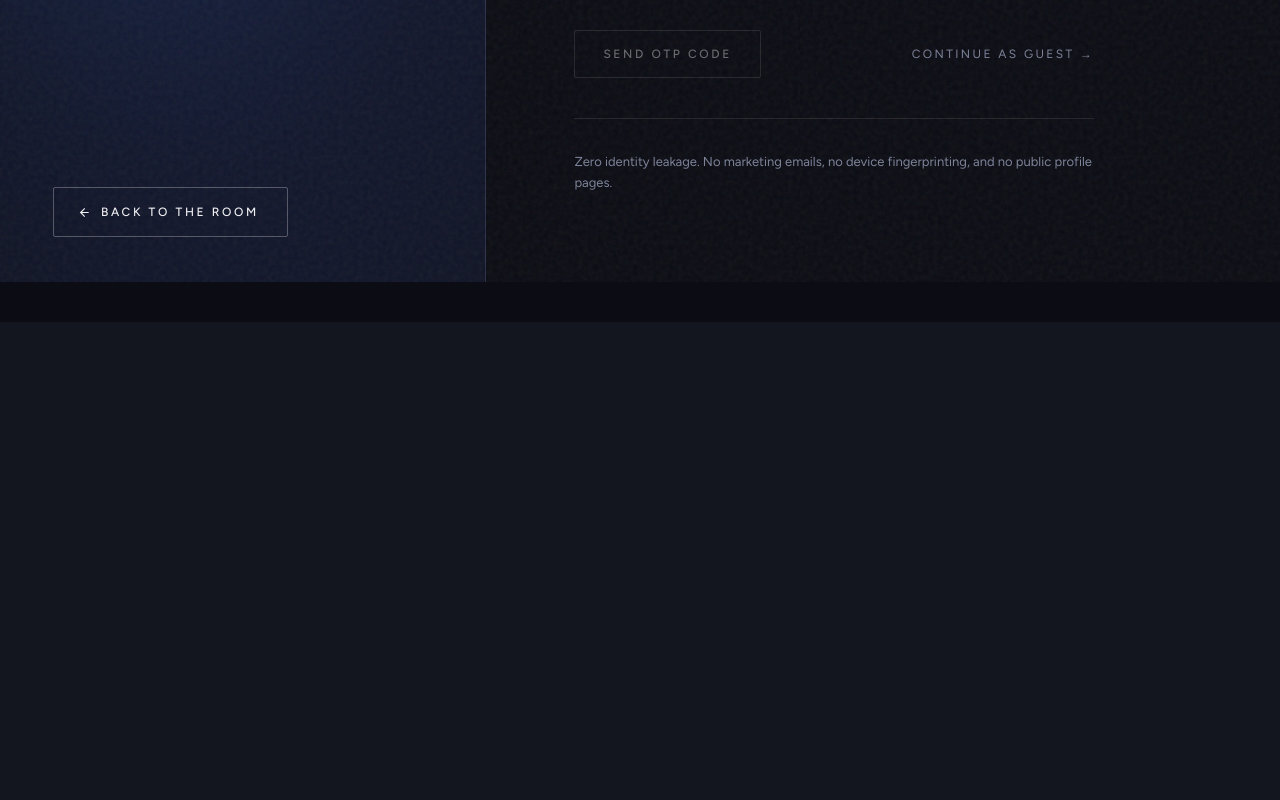
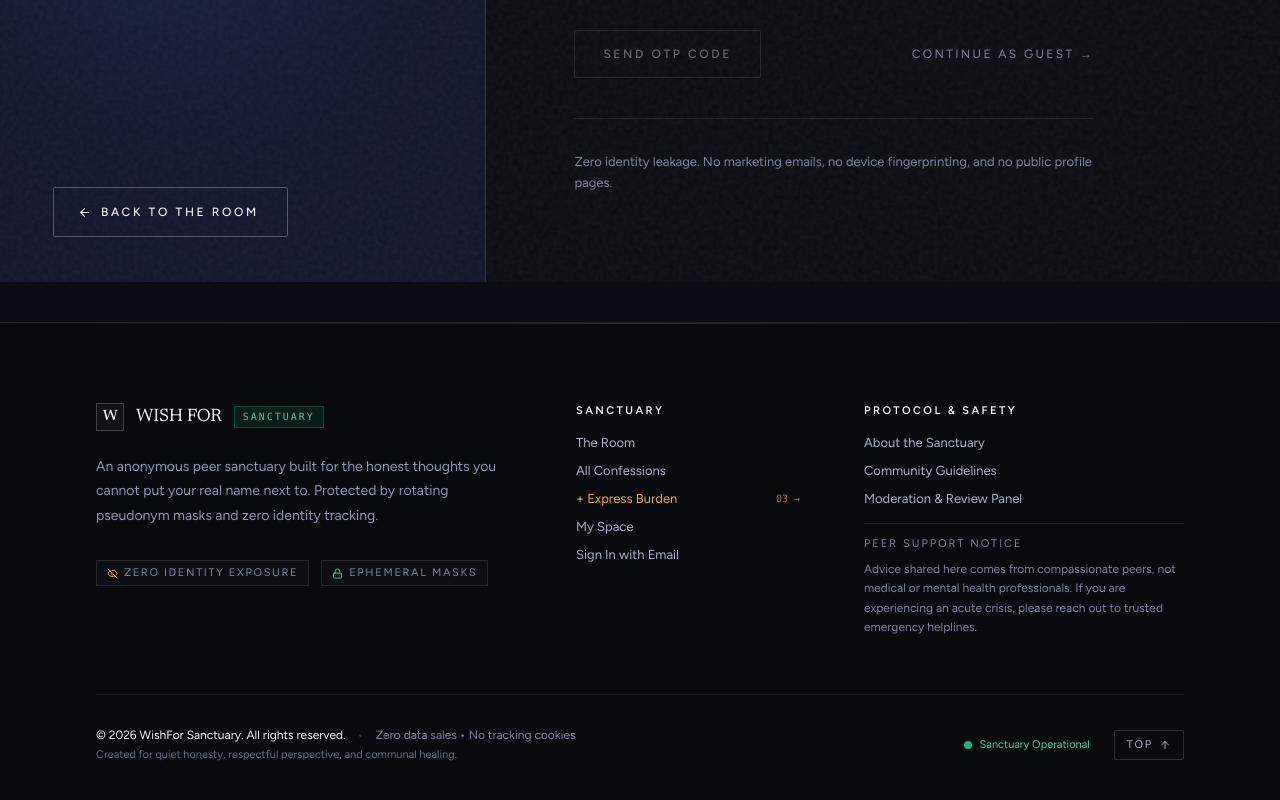
Before and after one commit to amrit978/Wishfor, a Next.js app: page /auth in a window 1280 px wide. Shown: the part 518-1318 px from the top of the page. Before the commit the page ends 840 px from the top, so only its background shows below. Built offline with nearby package versions, Linux system fonts and the light colour scheme.

Commit message:
feat(footer): add comprehensive sanctuary footer with copyright and navigation

```diff
--- a/src/app/layout.tsx
+++ b/src/app/layout.tsx
@@ -1,6 +1,7 @@
 import type { Metadata, Viewport } from 'next';
 import './globals.css';
 import { Header } from '@/components/Header';
+import { Footer } from '@/components/Footer';
 import { PersistentNav } from '@/components/PersistentNav';
 import { SanctuaryPageLoader } from '@/components/SanctuaryPageLoader';
 
@@ -48,6 +49,7 @@ export default function RootLayout({
         <SanctuaryPageLoader />
         <Header />
         {children}
+        <Footer />
         <PersistentNav />
       </body>
     </html>
--- /dev/null
+++ b/src/components/Footer.tsx
@@ -0,0 +1,203 @@
+'use client';
+
+import React from 'react';
+import Link from 'next/link';
+import { ShieldCheck, Heart, ArrowUp, Lock, EyeOff, Sparkles } from 'lucide-react';
+
+export const Footer: React.FC = () => {
+  const currentYear = new Date().getFullYear();
+
+  const scrollToTop = () => {
+    if (typeof window !== 'undefined') {
+      window.scrollTo({ top: 0, behavior: 'smooth' });
+    }
+  };
+
+  return (
+    <footer className="relative z-20 w-full border-t border-[rgba(255,255,255,0.10)] bg-[#090a10] text-[#aab0c4] text-xs font-sans">
+      {/* Subtle top glow line */}
+      <div className="absolute top-0 left-0 right-0 h-[1px] bg-gradient-to-r from-transparent via-white/15 to-transparent pointer-events-none" />
+
+      {/* Main Footer Container */}
+      <div className="max-w-[1280px] mx-auto px-6 sm:px-12 md:px-16 lg:px-24 pt-16 sm:pt-20 pb-28 sm:pb-32">
+        <div className="grid grid-cols-1 md:grid-cols-12 gap-12 lg:gap-16">
+
+          {/* Brand & Ethos Column (5 cols on md/lg) */}
+          <div className="md:col-span-5 space-y-6">
+            <div className="flex items-center gap-3">
+              <div className="w-7 h-7 border border-white/20 flex items-center justify-center font-serif text-[15px] text-[#f2f2f5] font-medium bg-white/[0.03]">
+                W
+              </div>
+              <span className="font-serif text-[18px] text-[#f2f2f5] tracking-wide">
+                WISH FOR
+              </span>
+              <span className="text-[10px] uppercase font-mono tracking-[0.2em] px-2 py-0.5 border border-emerald-500/30 bg-emerald-500/10 text-emerald-400">
+                SANCTUARY
+              </span>
+            </div>
+
+            <p className="text-[14px] leading-[1.75] text-[#8e95ad] max-w-[420px]">
+              An anonymous peer sanctuary built for the honest thoughts you cannot put your real name next to.
+              Protected by rotating pseudonym masks and zero identity tracking.
+            </p>
+
+            {/* Privacy Badges */}
+            <div className="flex flex-wrap items-center gap-3 pt-2 text-[11px] font-mono uppercase tracking-[0.15em] text-[#7c8299]">
+              <span className="inline-flex items-center gap-1.5 px-2.5 py-1 border border-white/10 bg-white/[0.02]">
+                <EyeOff size={11} className="text-[#e5ab37]" />
+                Zero Identity Exposure
+              </span>
+              <span className="inline-flex items-center gap-1.5 px-2.5 py-1 border border-white/10 bg-white/[0.02]">
+                <Lock size={11} className="text-emerald-400" />
+                Ephemeral Masks
+              </span>
+            </div>
+          </div>
+
+          {/* Column 2: Navigation (3 cols) */}
+          <div className="md:col-span-3 space-y-4">
+            <div className="text-[11px] uppercase tracking-[0.22em] font-semibold text-[#f2f2f5]">
+              Sanctuary
+            </div>
+            <ul className="space-y-3 text-[13px]">
+              <li>
+                <Link
+                  href="/"
+                  className="hover:text-white transition-colors flex items-center justify-between group"
+                >
+                  <span>The Room</span>
+                  <span className="text-[#7c8299] text-[10px] font-mono opacity-0 group-hover:opacity-100 transition-opacity">
+                    01 →
+                  </span>
+                </Link>
+              </li>
+              <li>
+                <Link
+                  href="/problems"
+                  className="hover:text-white transition-colors flex items-center justify-between group"
+                >
+                  <span>All Confessions</span>
+                  <span className="text-[#7c8299] text-[10px] font-mono opacity-0 group-hover:opacity-100 transition-opacity">
+                    02 →
+                  </span>
+                </Link>
+              </li>
+              <li>
+                <Link
+                  href="/share"
+                  className="text-[#e5ab37] hover:text-amber-200 transition-colors flex items-center justify-between group"
+                >
+                  <span>+ Express Burden</span>
+                  <span className="text-[#e5ab37] text-[10px] font-mono opacity-70 group-hover:opacity-100 transition-opacity">
+                    03 →
+                  </span>
+                </Link>
+              </li>
+              <li>
+                <Link
+                  href="/my-space"
+                  className="hover:text-white transition-colors flex items-center justify-between group"
+                >
+                  <span>My Space</span>
+                  <span className="text-[#7c8299] text-[10px] font-mono opacity-0 group-hover:opacity-100 transition-opacity">
+                    04 →
+                  </span>
+                </Link>
+              </li>
+              <li>
+                <Link
+                  href="/auth"
+                  className="hover:text-white transition-colors flex items-center justify-between group"
+                >
+                  <span>Sign In with Email</span>
+                  <span className="text-[#7c8299] text-[10px] font-mono opacity-0 group-hover:opacity-100 transition-opacity">
+                    OTP →
+                  </span>
+                </Link>
+              </li>
+            </ul>
+          </div>
+
+          {/* Column 3: Trust & Safety (4 cols) */}
+          <div className="md:col-span-4 space-y-4">
+            <div className="text-[11px] uppercase tracking-[0.22em] font-semibold text-[#f2f2f5]">
+              Protocol & Safety
+            </div>
+            <ul className="space-y-3 text-[13px]">
+              <li>
+                <Link
+                  href="/about"
+                  className="hover:text-white transition-colors"
+                >
+                  About the Sanctuary
+                </Link>
+              </li>
+              <li>
+                <Link
+                  href="/guidelines"
+                  className="hover:text-white transition-colors"
+                >
+                  Community Guidelines
+                </Link>
+              </li>
+              <li>
+                <Link
+                  href="/moderation"
+                  className="hover:text-white transition-colors"
+                >
+                  Moderation & Review Panel
+                </Link>
+              </li>
+            </ul>
+
+            <div className="pt-3 border-t border-white/10 space-y-2">
+              <div className="text-[11px] uppercase tracking-[0.18em] text-[#7c8299]">
+                Peer Support Notice
+              </div>
+              <p className="text-[12px] leading-relaxed text-[#7c8299]">
+                Advice shared here comes from compassionate peers, not medical or mental health professionals. If you are experiencing an acute crisis, please reach out to trusted emergency helplines.
+              </p>
+            </div>
+          </div>
+        </div>
+
+        {/* Divider */}
+        <div className="mt-14 pt-8 border-t border-[rgba(255,255,255,0.08)] flex flex-col md:flex-row items-start md:items-center justify-between gap-6">
+
+          {/* Copyright & Core Disclaimers */}
+          <div className="space-y-1">
+            <div className="text-[12px] text-[#f2f2f5] flex flex-wrap items-center gap-x-3 gap-y-1">
+              <span>&copy; {currentYear} WishFor Sanctuary. All rights reserved.</span>
+              <span className="text-white/20 hidden sm:inline">&bull;</span>
+              <span className="text-[#7c8299]">Zero data sales &bull; No tracking cookies</span>
+            </div>
+            <p className="text-[11px] text-[#656c82]">
+              Created for quiet honesty, respectful perspective, and communal healing.
+            </p>
+          </div>
+
+          {/* System Status & Scroll to top */}
+          <div className="flex items-center gap-6 shrink-0">
+            <div className="flex items-center gap-2 text-[11px] font-mono text-emerald-400">
+              <span className="relative flex h-2 w-2">
+                <span className="animate-ping absolute inline-flex h-full w-full rounded-full bg-emerald-400 opacity-75"></span>
+                <span className="relative inline-flex rounded-full h-2 w-2 bg-emerald-500"></span>
+              </span>
+              <span>Sanctuary Operational</span>
+            </div>
+
+            <button
+              onClick={scrollToTop}
+              className="inline-flex items-center gap-1.5 px-3 py-1.5 border border-white/15 hover:border-white/40 text-[11px] uppercase tracking-[0.16em] text-[#aab0c4] hover:text-white transition-colors rounded-[2px]"
+              title="Scroll smoothly back to the top"
+            >
+              <span>TOP</span>
+              <ArrowUp size={12} />
+            </button>
+          </div>
+
+        </div>
+      </div>
+    </footer>
+  );
+};
```
